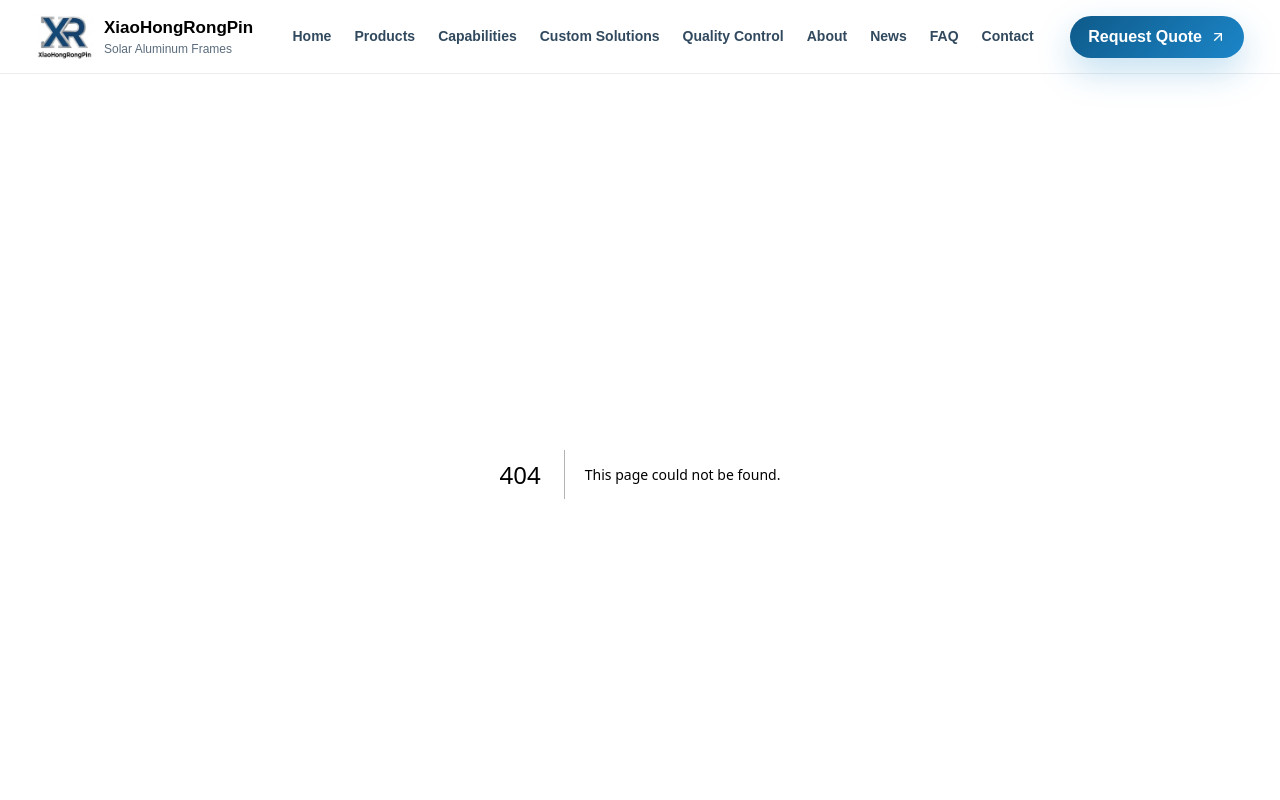
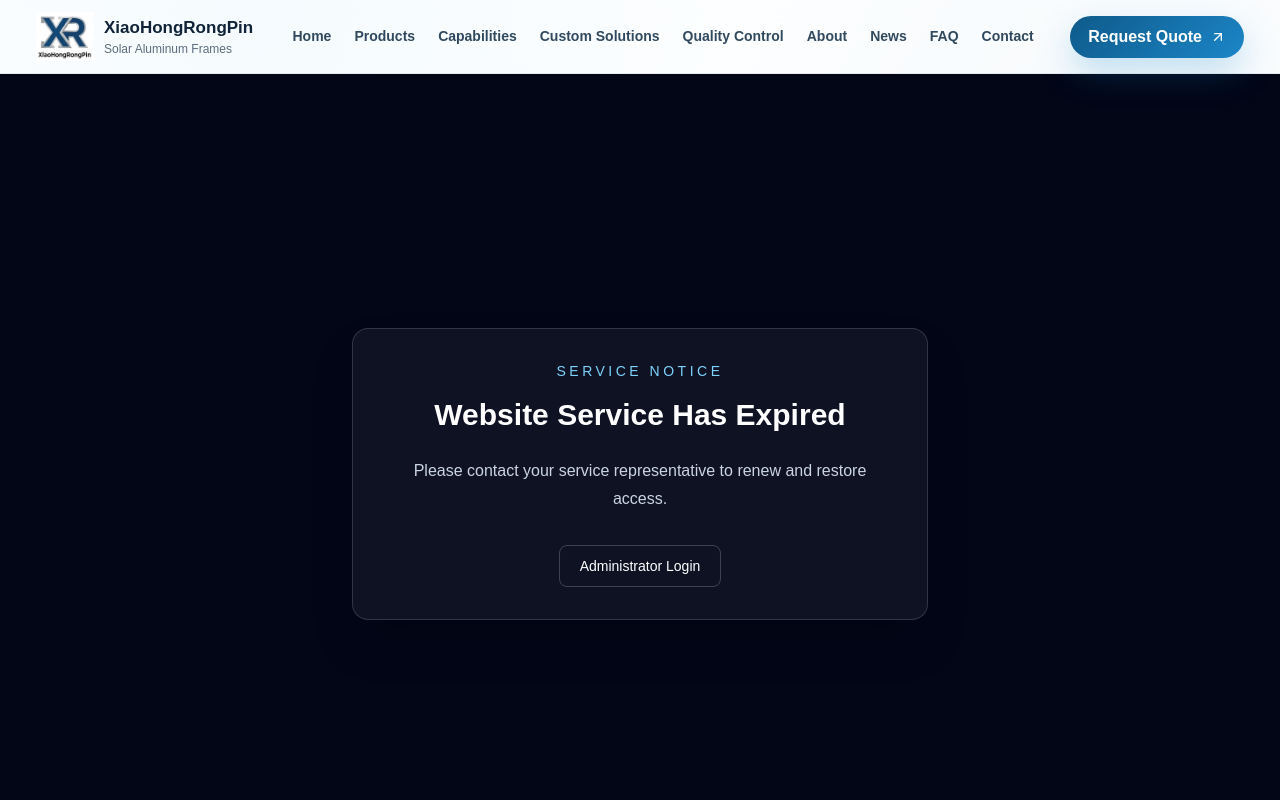
Before and after one commit to luqite-ux/xiaohongrongpin, a Next.js app: page /service-expired in a window 1280 px wide. Before the commit this address had no page. Shown: the top 800 px of the page. Built offline with nearby package versions, Linux system fonts and the light colour scheme.

Commit message:
feat: add service expiry guard

```diff
--- /dev/null
+++ b/app/service-expired/page.tsx
@@ -0,0 +1,5 @@
+import type { Metadata } from 'next'
+import { ServiceExpiredPage } from '../../components/service-expired-page'
+
+export const metadata: Metadata = { title: 'Service Notice', robots: { index: false, follow: false } }
+export default function Page() { return <ServiceExpiredPage locale="en" /> }
--- /dev/null
+++ b/components/service-expired-page.tsx
@@ -0,0 +1,11 @@
+export function ServiceExpiredPage({ locale = 'en' }: { locale?: string }) {
+  const zh = locale.toLowerCase().startsWith('zh')
+  return <main className="flex min-h-screen items-center justify-center bg-slate-950 px-6 text-white">
+    <section className="w-full max-w-xl rounded-2xl border border-white/15 bg-white/5 p-8 text-center shadow-2xl">
+      <p className="text-sm uppercase tracking-[0.25em] text-sky-300">Service Notice</p>
+      <h1 className="mt-4 text-3xl font-semibold">{zh ? '您的网站服务已到期' : 'Website Service Has Expired'}</h1>
+      <p className="mt-4 text-slate-300">{zh ? '如需恢复访问，请联系客服人员办理续费。' : 'Please contact your service representative to renew and restore access.'}</p>
+      <a className="mt-8 inline-flex rounded-lg border border-white/20 px-5 py-2.5 text-sm hover:bg-white/10" href="/admin/login">{zh ? '管理员登录' : 'Administrator Login'}</a>
+    </section>
+  </main>
+}
--- /dev/null
+++ b/lib/service-status.ts
@@ -0,0 +1,22 @@
+export const SERVICE_GUARD_VERSION = '1'
+
+interface StatusPayload { available?: boolean; status?: string; version?: number }
+
+export async function isWebsiteServiceAvailable(): Promise<boolean> {
+  const tenantId = process.env.NEXT_PUBLIC_TENANT_ID?.trim()
+  const adminUrl = process.env.NEXT_PUBLIC_ADMIN_URL?.trim().replace(/\/$/, '')
+  if (!tenantId || !adminUrl) return true
+  try {
+    const response = await fetch(`${adminUrl}/api/public/service-status/${encodeURIComponent(tenantId)}`, {
+      signal: AbortSignal.timeout(2000), next: { revalidate: 60 },
+    })
+    if (!response.ok) return true
+    const payload = await response.json() as StatusPayload
+    return !(payload.version === 1 && payload.available === false && payload.status === 'expired')
+  } catch { return true }
+}
+
+export function isServiceGuardExcludedPath(pathname: string): boolean {
+  return pathname === '/service-expired' || pathname.startsWith('/admin') || pathname.startsWith('/api')
+    || pathname.startsWith('/_next') || pathname === '/favicon.ico' || /\.[a-z0-9]+$/i.test(pathname)
+}
```
Also changed, not shown: proxy.ts (+8 -1 lines).
